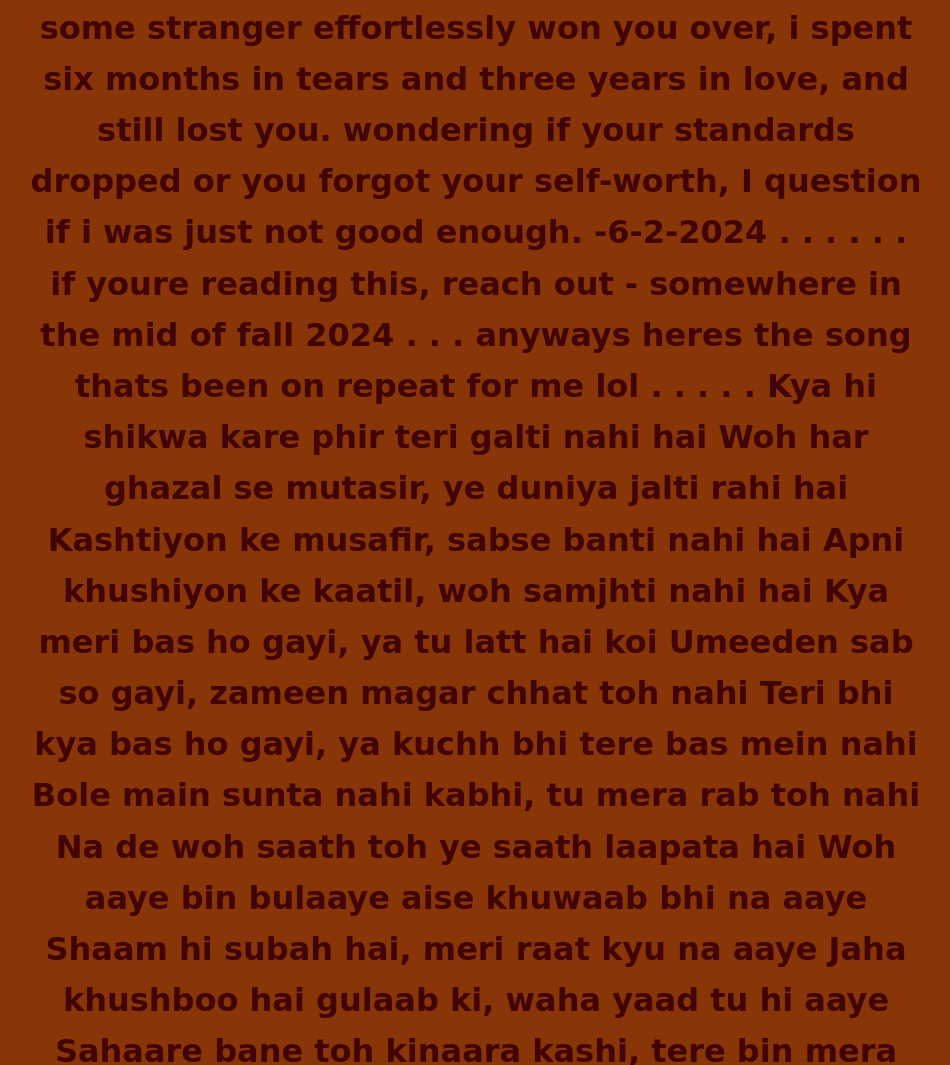
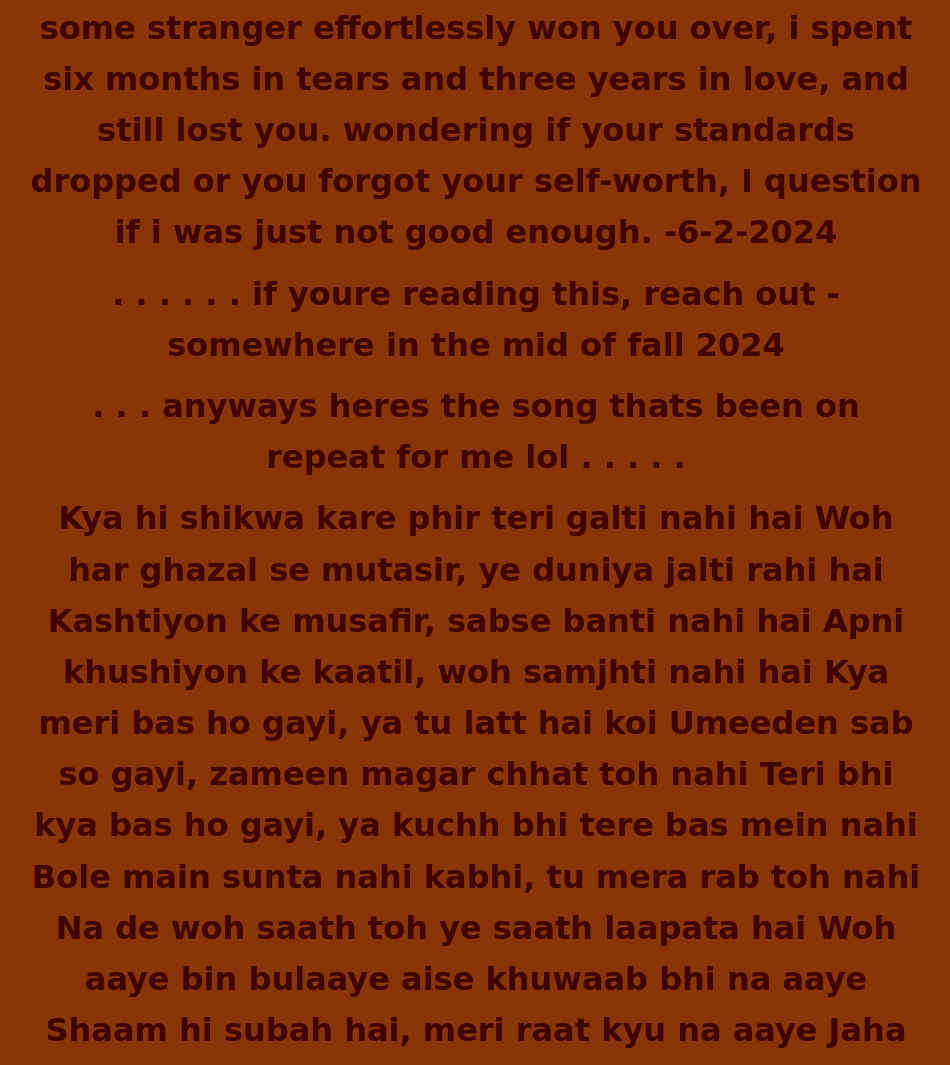
Before and after one commit to mehrabaly/hpybday, a plain HTML site: page index.html in a window 1280 px wide. Shown: the part 192-1257 px from the top of the page, without its empty margins (164-1114 px from the left). Drawn offline with Linux system fonts and the light colour scheme; a web font is replaced by a local one.

Commit message:
index.html

```diff
--- a/index.html
+++ b/index.html
@@ -21,15 +21,15 @@
     <section>
         <h2>aaaaaaaaaaaaaaaaaaaaaaaaaaa</h2>
         <p1>
-           some stranger effortlessly won you over, i spent six months in tears and three years in love, and still lost you. wondering if your standards dropped or you forgot your self-worth, I question if i was just not good enough. -6-2-2024
+           some stranger effortlessly won you over, i spent six months in tears and three years in love, and still lost you. wondering if your standards dropped or you forgot your self-worth, I question if i was just not good enough. -6-2-2024 </p1>
+       <p2>.
         .
         .
         .
         .
         .
-        .
-        if youre reading this, reach out - somewhere in the mid of fall 2024
-        .
+        if youre reading this, reach out - somewhere in the mid of fall 2024 </p2>
+       <p3>.
         .
         .
 anyways heres the song thats been on repeat for me lol
@@ -37,8 +37,8 @@ anyways heres the song thats been on repeat for me lol
             .
             .
             .
-            .
-Kya hi shikwa kare phir teri galti nahi hai
+            . </p3>
+<p4>Kya hi shikwa kare phir teri galti nahi hai
 Woh har ghazal se mutasir, ye duniya jalti rahi hai
 Kashtiyon ke musafir, sabse banti nahi hai
 Apni khushiyon ke kaatil, woh samjhti nahi hai
@@ -81,13 +81,12 @@ Aur woh kar chuke shumaar mera paagalo mein
 Kya hi shikwa kare phir meri galti nahi hai
 Woh har ghazal se mutasir, ye duniya jalti rahi hai
 Kashtiyo ke musafir, sabse banti nahi hai
-Apni khushiyo ke kaatil, woh samjhti nahi hai
+Apni khushiyo ke kaatil, woh samjhti nahi hai</p4>
+           <p5> .
             .
             .
             .
-            .
-            i hope it aint your birthday when youre looking back this, all though ik youll never come back to this whack webpage anyways
-</p1>
+            i hope it aint your birthday when youre looking back this, all though ik youll never come back to this whack webpage anyways</p5>
 
 
 <p11>-Mehrab Ali</p11>
```
